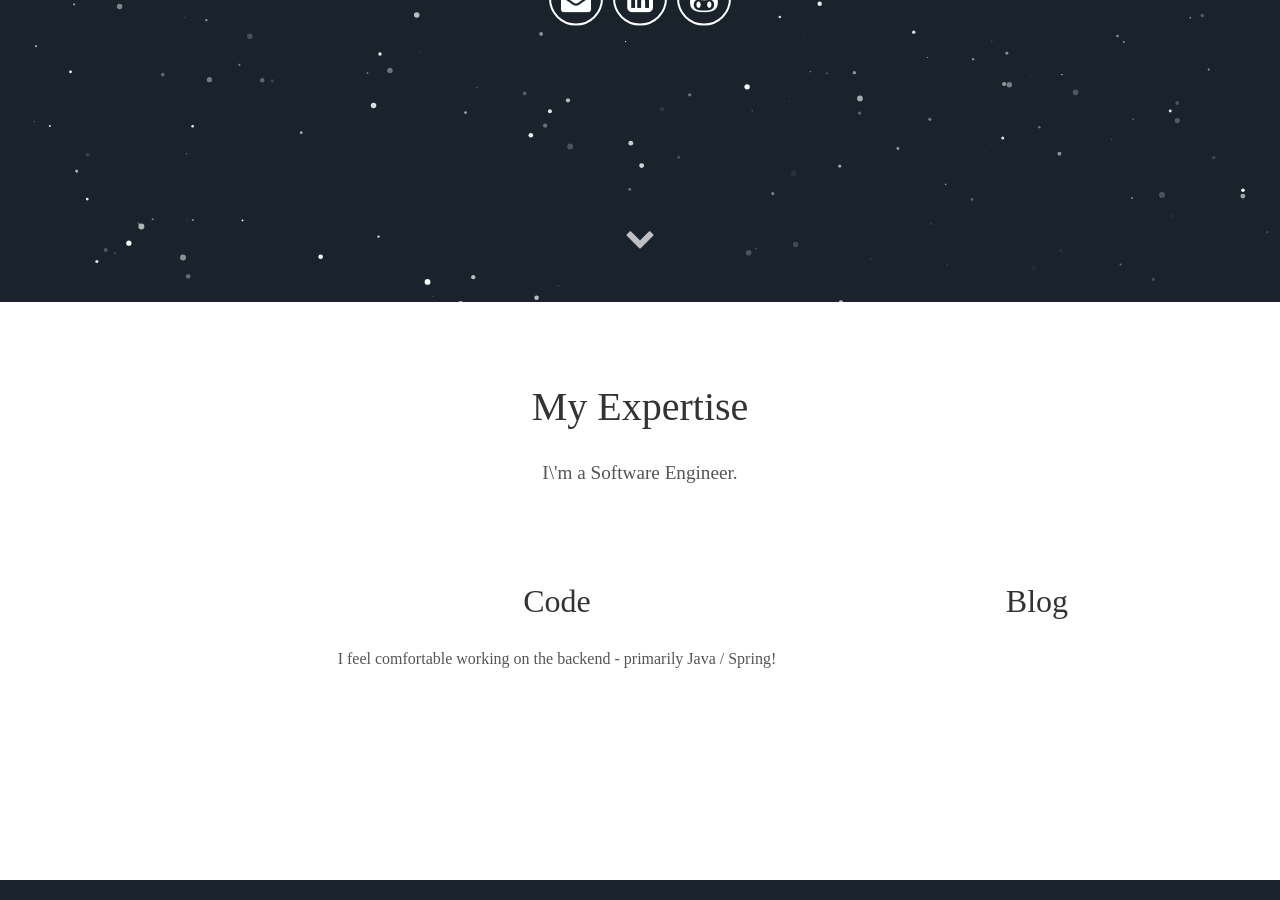
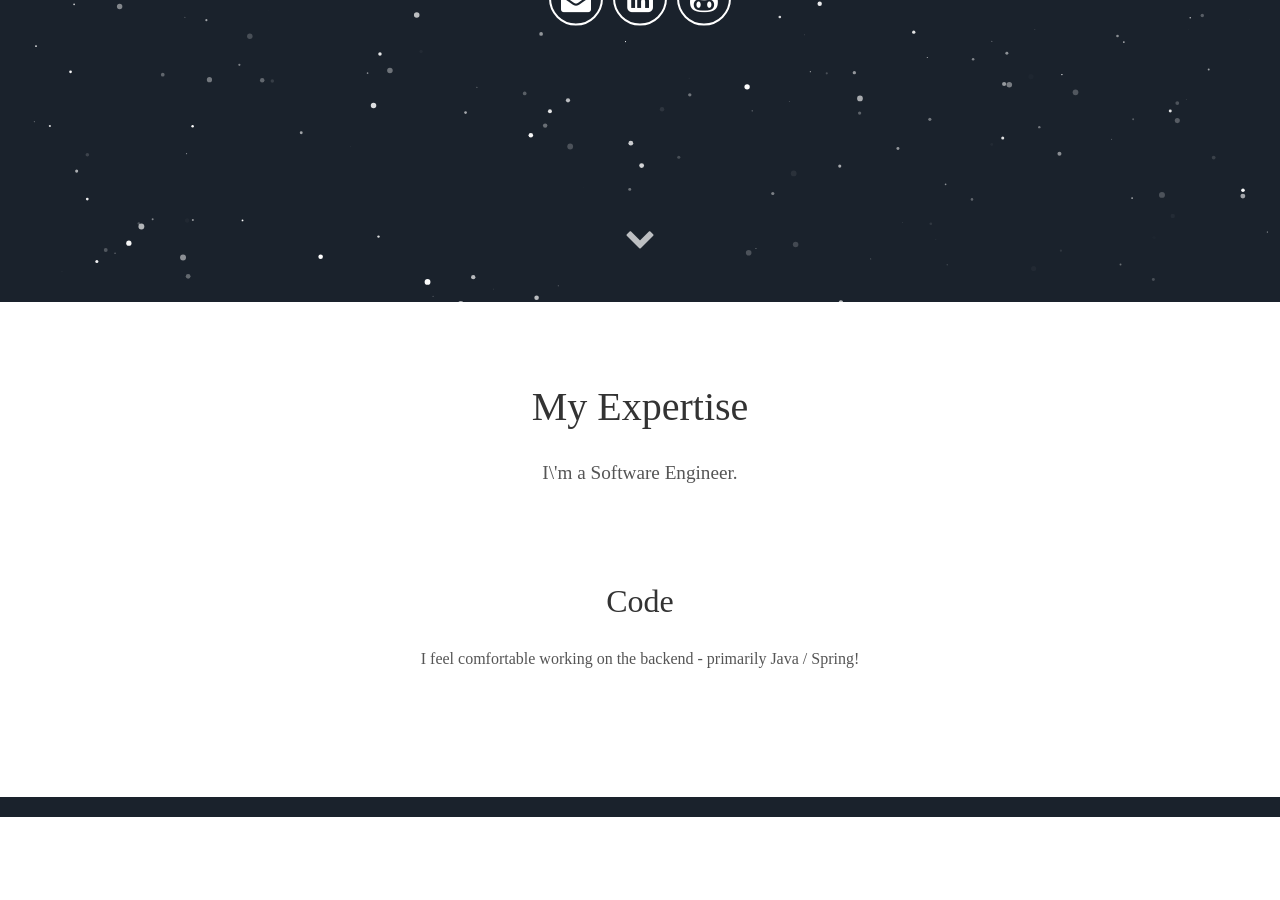
Before and after one commit to chaudharydeepak/chaudharydeepak.github.io, a Jekyll site: the page built from index.html, in a window 1280 px wide and 900 px high, scrolled down 598 px. Built offline with Jekyll 4.4.1, drawn with Linux system fonts in a browser that asks for light colours; some web fonts are replaced; after the commit the page ends 1415 px from its top, so only the background shows below that.

Commit message:
Update about.html

```diff
--- a/_includes/about.html
+++ b/_includes/about.html
@@ -8,11 +8,3 @@
     <p>I feel comfortable working on the backend - primarily Java / Spring!</p>
   </div>
 <div>
-<div class="user">
-  <div class="tech">
-    <h2>Blog</h2>
-    <div class="header-links">
-         <a class="link" href="https://dev.to/chaudharydeepak/primer-on-automated-testing-with-karate-dsl-11m8" data-scroll>Karate DSL1</a>
-     </div>
-  </div>
-</div>
```
